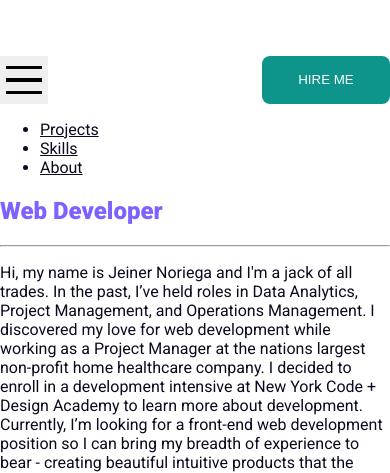
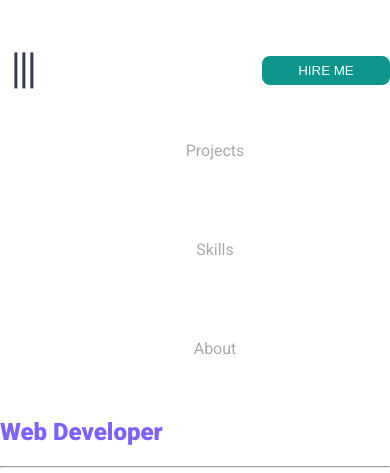
Before and after one commit to bigal2331/bigal2331.github.io, a website: page index.html in a window 390 px wide. Both pictures are taken after a click on the button 24 px from the left and 79 px from the top of the page. Shown: the top 473 px of the page. Drawn offline with Linux system fonts and the light colour scheme.

Commit message:
styled mobile nav

```diff
--- a/index.html
+++ b/index.html
@@ -15,9 +15,9 @@
         </button>
         <nav class="main-nav">
           <ul class="main-nav__items">
+              <li class="main-nav__item"><a href="#about">About</a></li>
+            <li class="main-nav__item"><a href="#skills">Skills</a></li>
             <li class="main-nav__item"><a href="#projects">Projects</a></li>
-            <li class="main-nav__item"><a href="#skills">Skills</a></li>
-            <li class="main-nav__item"><a href="#about">About</a></li>
           </ul>
         </nav>
         <button class="hire-me">hire me</button>
--- a/main.js
+++ b/main.js
@@ -4,6 +4,7 @@ let mobileNav = document.querySelector('.mobile-nav');
 let expandMenu = () =>{
 
   mobileNav.classList.toggle('show-mobile-nav');
+  toggleButton.classList.toggle('toggle-button__clicked');
 }
 
 
--- a/styles/styles.scss
+++ b/styles/styles.scss
@@ -68,32 +68,76 @@ header {
   font-weight: 500;
   grid-column-start: end;
   justify-self: end;
+  cursor: pointer;
 }
 
 .mobile-nav{
   display: none;
+
+  .mobile-nav__items{
+    list-style: none;
+    .mobile-nav__item{
+      a{
+        text-decoration: none;
+        color: $nav-links-color;
+        display: block;
+        padding: 2.5rem;
+        text-align: center;
+      }
+      &:hover{
+        background: $nav-bar-color;
+      }
+    }
+  }
 }
+
+
 
 .show-mobile-nav{
   display: block;
 }
+
+.toggle-button__clicked{
+  transform: rotate(90deg);
+  animation: smooth_rotation 200ms 2;
+
+}
+
+@keyframes smooth_rotation{
+  0%{
+    transform: rotate(25deg);
+  }
+  50%{
+    transform: rotate(65deg);
+  }
+  100%{
+    transform: rotate(90deg);
+  }
+}
+
+
 .toggle-button {
   width: 3rem;
-  //   background: transparent;
+  background: transparent;
   border: none;
   cursor: pointer;
   padding-top: 0;
   padding-bottom: 0;
   grid-column-start: start;
+  &:focus{
+    outline: none;
+    border:none;
+  }
 }
 
 .toggle-button__bar {
   width: 100%;
   height: 0.2rem;
-  background: black;
+  background: $top-div-lg-text-color;
   display: block;
-  margin: 0.6rem 0;
+  margin: 0.3rem 0;
 }
+
 
 .nav-menu li .nav-menu li:hover {
   background-color: #f8f7fa;
```
Also changed, not shown: styles/styles.css, 2 other files.
